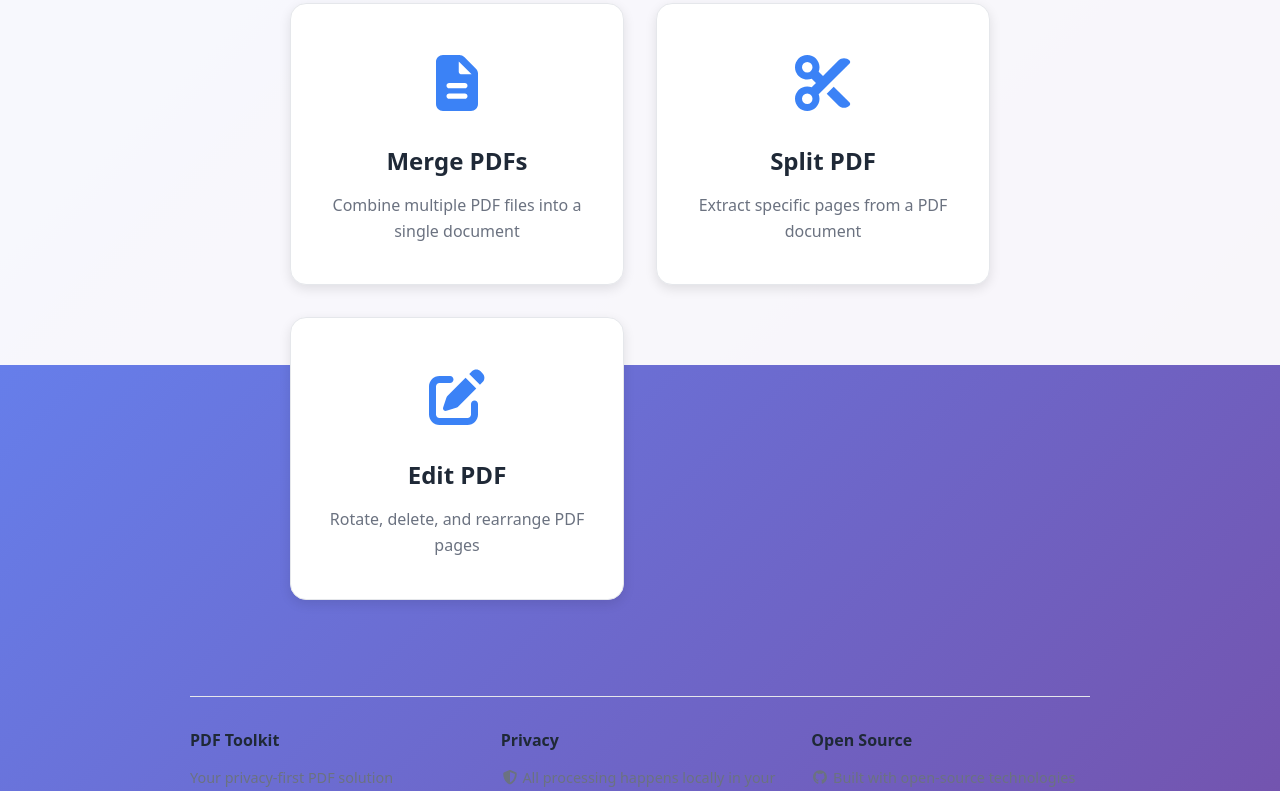
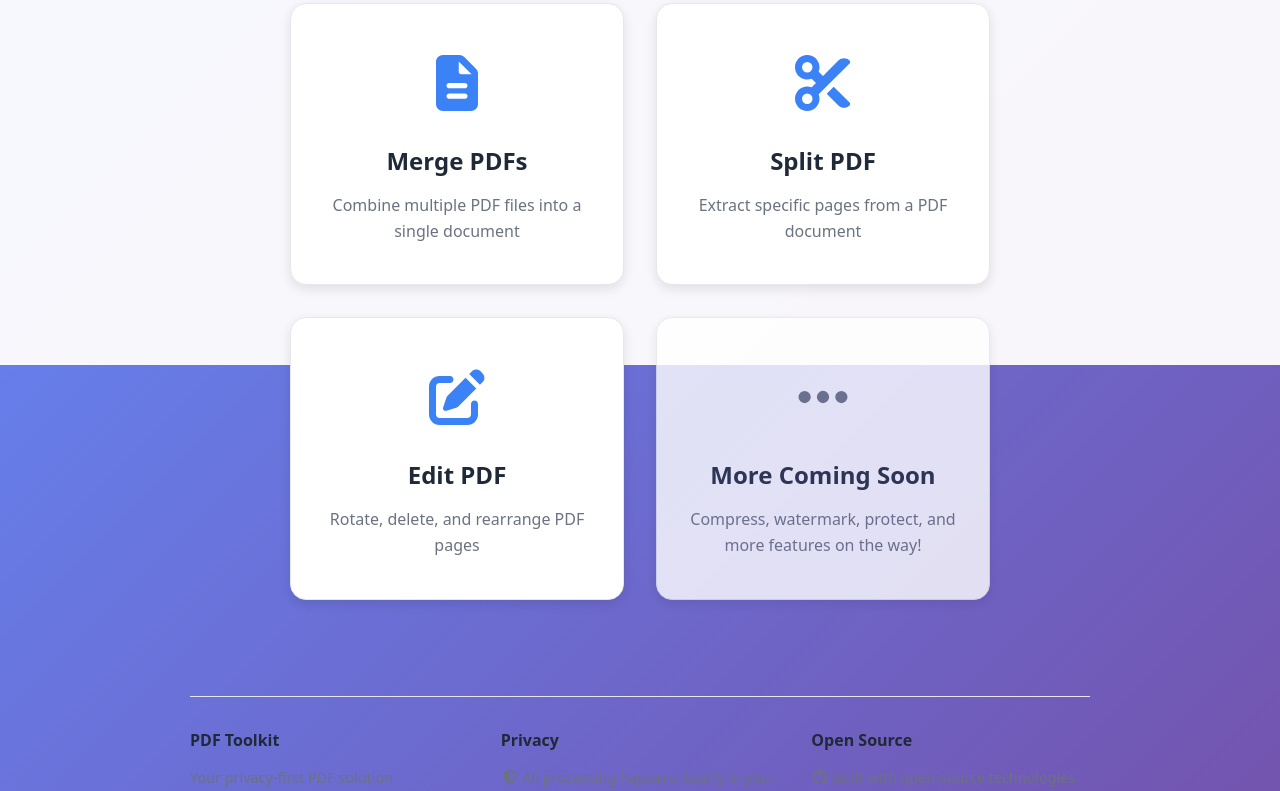
Before and after one commit to magaleh860/pdf-toolkit, a React (Vite) app in the folder apps/web-ui/: page / in a window 1280 px wide. Shown: the part 435-1226 px from the top of the page. Built offline with nearby package versions, Linux system fonts and the light colour scheme.

Commit message:
added more-coming card to landing page

```diff
--- a/apps/web-ui/src/pages/LandingPage.jsx
+++ b/apps/web-ui/src/pages/LandingPage.jsx
@@ -1,7 +1,7 @@
 import React from 'react'
 import { Link } from 'react-router-dom'
 import { FontAwesomeIcon } from '@fortawesome/react-fontawesome'
-import { faFileLines, faScissors, faPenToSquare, faLock, faWifi, faBolt, faCircleCheck } from '@fortawesome/free-solid-svg-icons'
+import { faFileLines, faScissors, faPenToSquare, faLock, faWifi, faBolt, faCircleCheck, faEllipsis } from '@fortawesome/free-solid-svg-icons'
 
 export function LandingPage() {
   return (
@@ -52,6 +52,13 @@ export function LandingPage() {
           <h2>Edit PDF</h2>
           <p>Rotate, delete, and rearrange PDF pages</p>
         </Link>
+        <div className="feature-card feature-card-coming-soon">
+          <div className="feature-icon">
+            <FontAwesomeIcon icon={faEllipsis} />
+          </div>
+          <h2>More Coming Soon</h2>
+          <p>Compress, watermark, protect, and more features on the way!</p>
+        </div>
       </div>
     </div>
   )
--- a/apps/web-ui/src/styles/landing.css
+++ b/apps/web-ui/src/styles/landing.css
@@ -78,6 +78,24 @@
   box-shadow: 0 8px 24px var(--shadow);
 }
 
+.feature-card-coming-soon {
+  opacity: 0.8;
+  cursor: default;
+}
+
+.feature-card-coming-soon:hover {
+  transform: none;
+  box-shadow: 0 4px 12px var(--shadow);
+}
+
+.feature-card-coming-soon .feature-icon {
+  color: var(--text-secondary);
+}
+
+.feature-card-coming-soon h2 {
+  color: var(--text-secondary);
+}
+
 .feature-icon {
   font-size: 3.5rem;
   margin-bottom: 1.5rem;
```
